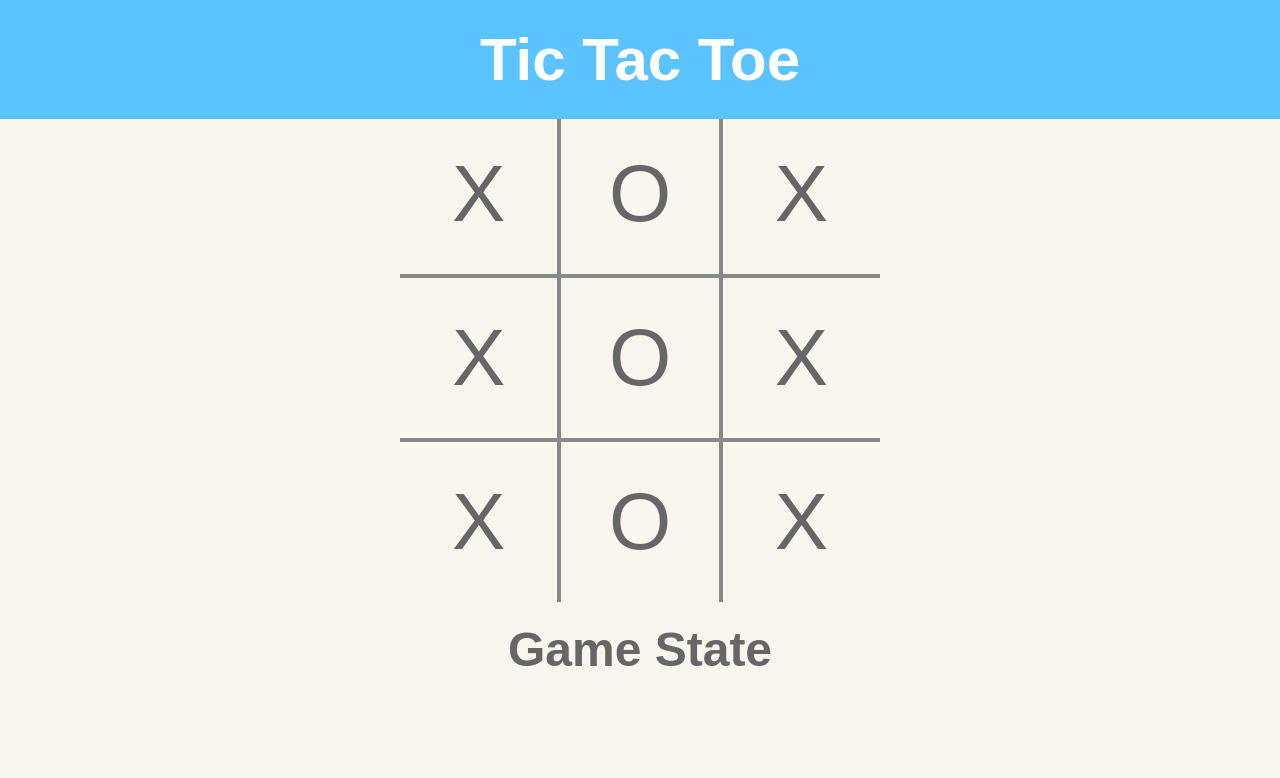
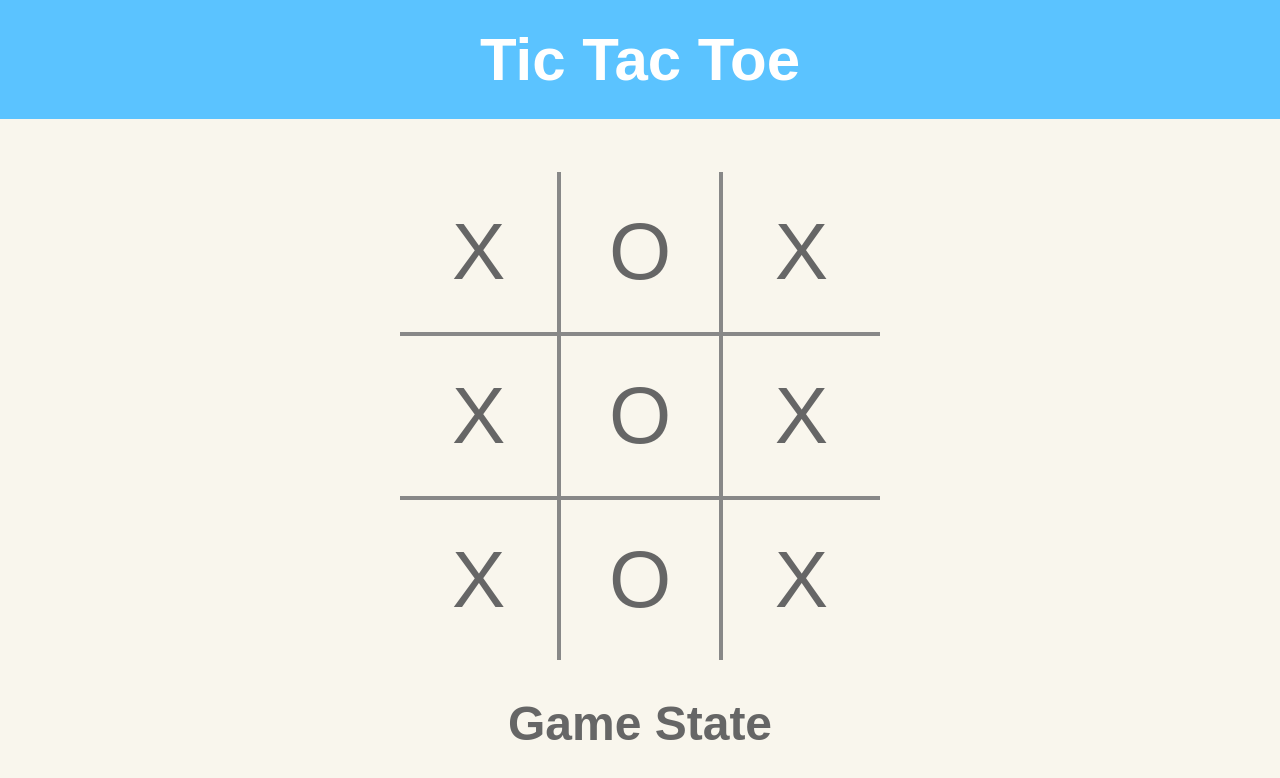
Before and after one commit to shoemakerdr/TicTacToe, a React (Create React App) app: page / in a window 1280 px wide. Shown: the top 778 px of the page. Built offline with nearby package versions, Linux system fonts and the light colour scheme; a web font is replaced by a local one.

Commit message:
Added Board-wrapper selector rule to media query

```diff
--- a/src/Board.css
+++ b/src/Board.css
@@ -16,6 +16,11 @@
 
 @media (min-width: 520px) {
 
+    .Board-wrapper {
+        padding-top: 172px;
+        padding-bottom: 16px;
+    }
+
     .Board {
         width: 480px;
     }
```
